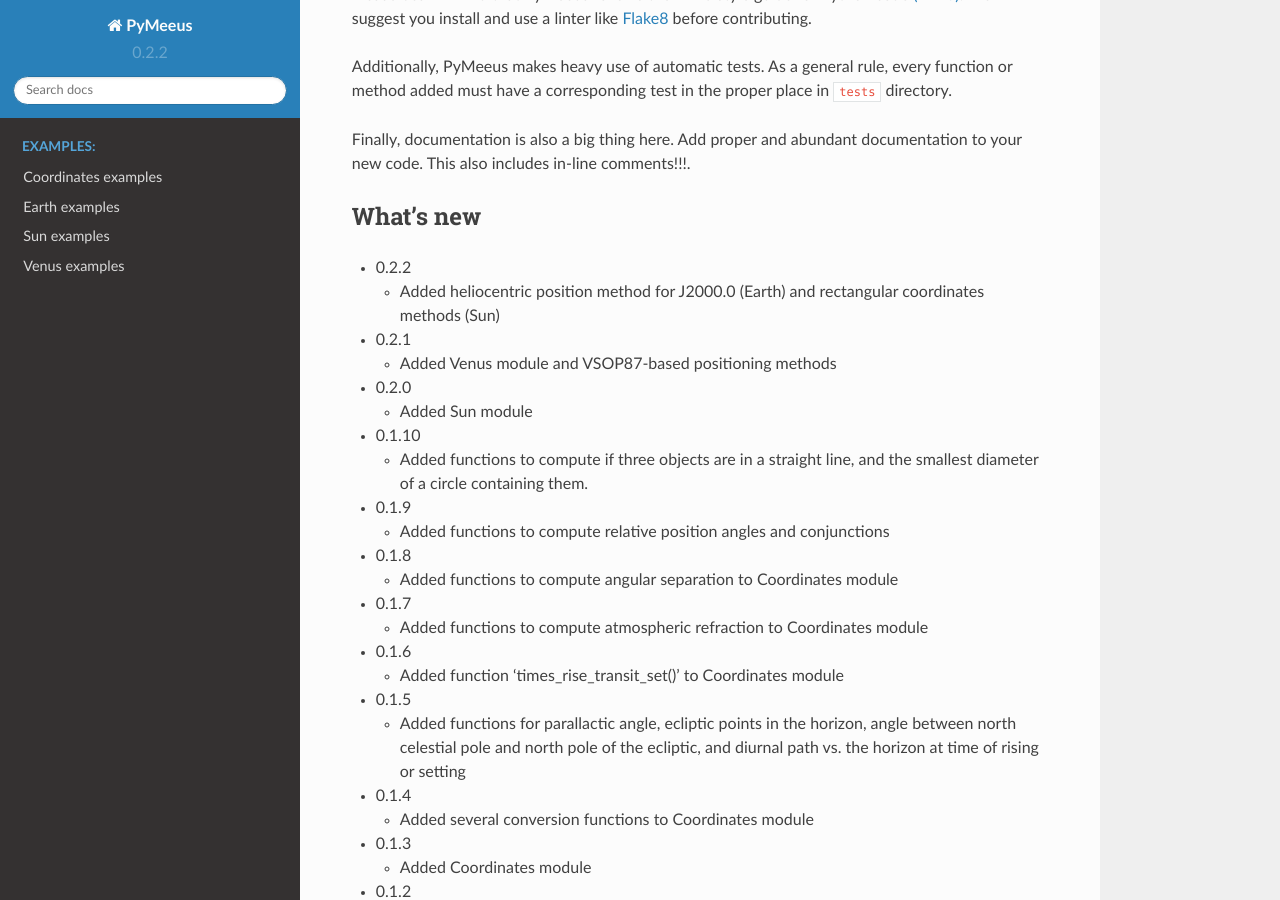
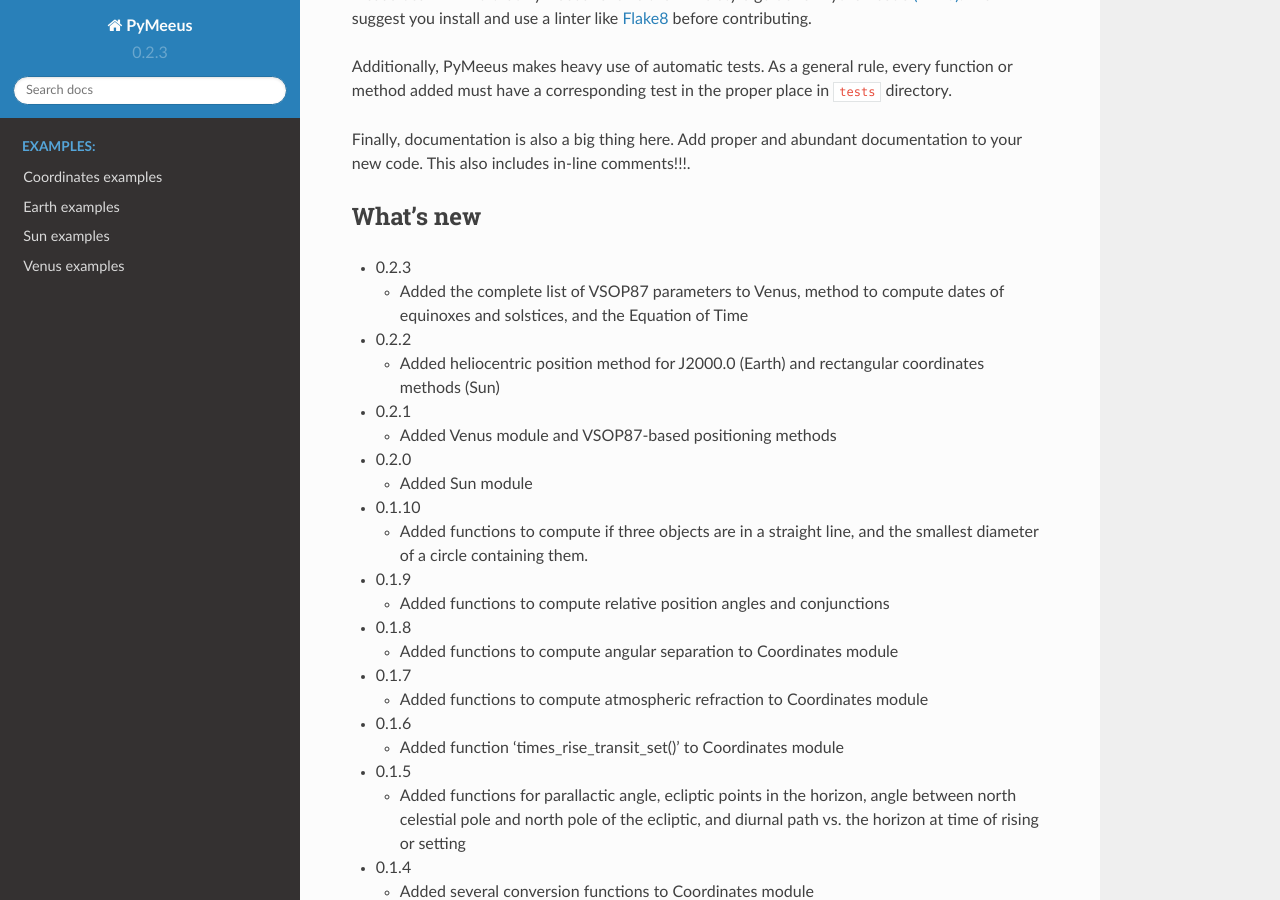
Before and after one commit to architest/pymeeus, a Sphinx documentation site: the page built from docs/source/index.rst, in a window 1280 px wide and 900 px high, scrolled down 1438 px. Built offline with Sphinx 7.4.7 and the Read the Docs theme 2.0.0, drawn with Linux system fonts in a browser that asks for light colours; formulas are drawn with MathJax 3; pages that are not in the unit, such as notebooks, are missing from menus.

```diff
--- a/README.rst
+++ b/README.rst
@@ -77,6 +77,11 @@ documentation to your new code. This also includes in-line comments!!!.
 
 What's new
 ----------
+
+-  0.2.3
+
+   -  Added the complete list of VSOP87 parameters to Venus, method to
+      compute dates of equinoxes and solstices, and the Equation of Time
 
 -  0.2.2
 
--- a/docs/source/conf.py
+++ b/docs/source/conf.py
@@ -59,9 +59,9 @@ author = u'Dagoberto Salazar'
 # built documents.
 #
 # The short X.Y version.
-version = u'0.2.2'
+version = u'0.2.3'
 # The full version, including alpha/beta/rc tags.
-release = u'0.2.2'
+release = u'0.2.3'
 
 # The language for content autogenerated by Sphinx. Refer to documentation
 # for a list of supported languages.
--- a/setup.py
+++ b/setup.py
@@ -15,7 +15,7 @@ with open(path.join(here, 'README.rst')) as f:
 
 config = {
     'name': 'PyMeeus',
-    'version': '0.2.2',
+    'version': '0.2.3',
     'description': 'Python implementation of Jean Meeus astronomical routines',
     'long_description': long_description,
     'keywords': 'Meeus astronomy module library',
```
Also changed, not shown: README.md (+2 -0 lines).
